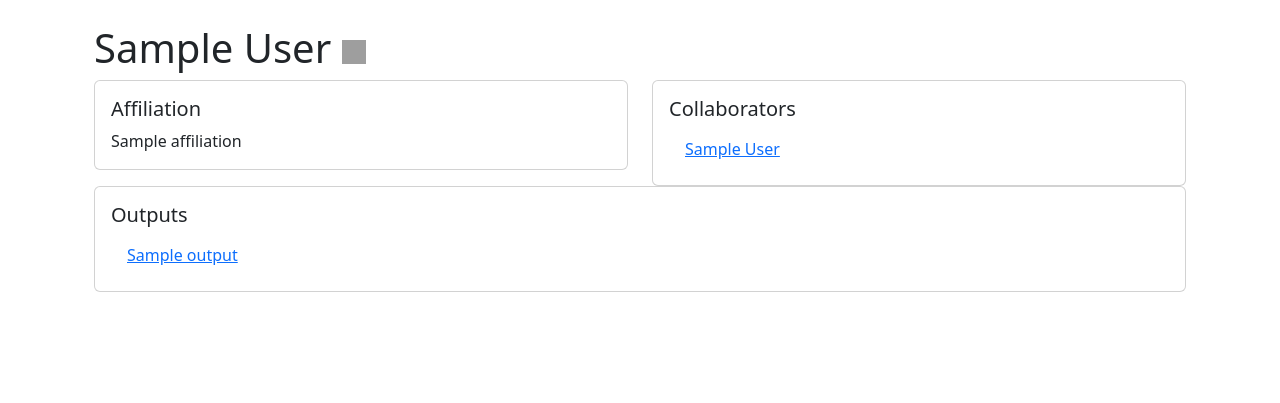
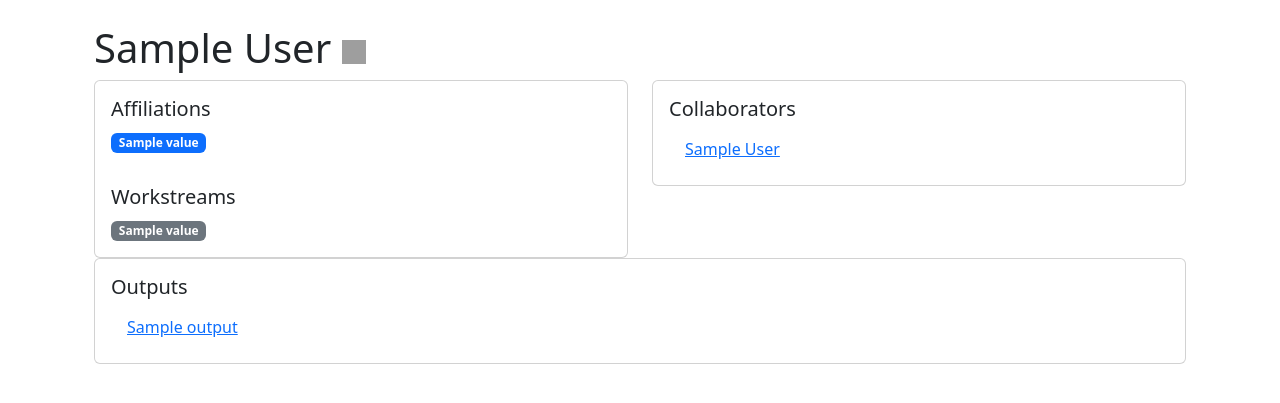
Before and after one commit to ClimateCompatibleGrowth/research_index, a Flask app: template app/templates/author.html in a window 1280 px wide. Shown: the part 73-476 px from the top of the page. Run offline with Flask 3, Linux system fonts and the light colour scheme; the template is opened without the code that fills it: most values are stand-ins (such as "Sample title", 1, 10 or a date in 2020); grey boxes are pictures that could not be loaded.

Commit message:
Adds affiliation and workstream badges to author profile

```diff
--- a/app/model.py
+++ b/app/model.py
@@ -63,8 +63,10 @@ class Author:
 
         """
         author_query = """MATCH (a:Author) WHERE a.uuid = $uuid
-                          OPTIONAL MATCH (a:Author)-[:member_of]->(p:Partner)
-                          RETURN a.uuid as uuid, a.orcid as orcid, a.first_name as first_name, a.last_name as last_name, p.name as affiliation;
+                          OPTIONAL MATCH (a)-[:member_of]->(p:Partner)
+                          OPTIONAL MATCH (a)-[:member_of]->(u:Workstream)
+                          RETURN a.uuid as uuid, a.orcid as orcid, a.first_name as first_name, a.last_name as last_name, collect(p.id, p.name) as affiliations,
+                          collect(u.id, u.name) as workstreams;
                           """
         author = list(db.execute_and_fetch(author_query, parameters={'uuid': id}))[0]
 
--- a/app/templates/author.html
+++ b/app/templates/author.html
@@ -18,15 +18,25 @@
     <div class="row">
 
         <div class="col">
-            <!-- Affiliation -->
-            {% if author.affiliation %}
             <div class="card">
                 <div class="card-body">
-                    <h5 class="card-title">Affiliation</h5>
-                        {{ author.affiliation }}
+                    <!-- Affiliation -->
+                    {% if author.affiliations %}
+                        <h5 class="card-title">Affiliations</h5>
+                        {% for id, value in author.affiliations|dictsort %}
+                            <span class="badge bg-primary">{{ value }}</span>
+                        {% endfor %}
+                    {% endif %}
+                </div>
+                <div class="card-body">
+                    {% if author.workstreams %}
+                        <h5 class="card-title">Workstreams</h5>
+                        {% for id, value in author.workstreams|dictsort %}
+                            <span class="badge bg-secondary">{{ value }}</span>
+                        {% endfor %}
+                    {% endif %}
                 </div>
             </div>
-            {% endif %}
         </div>
 
         <div class="col">
```
